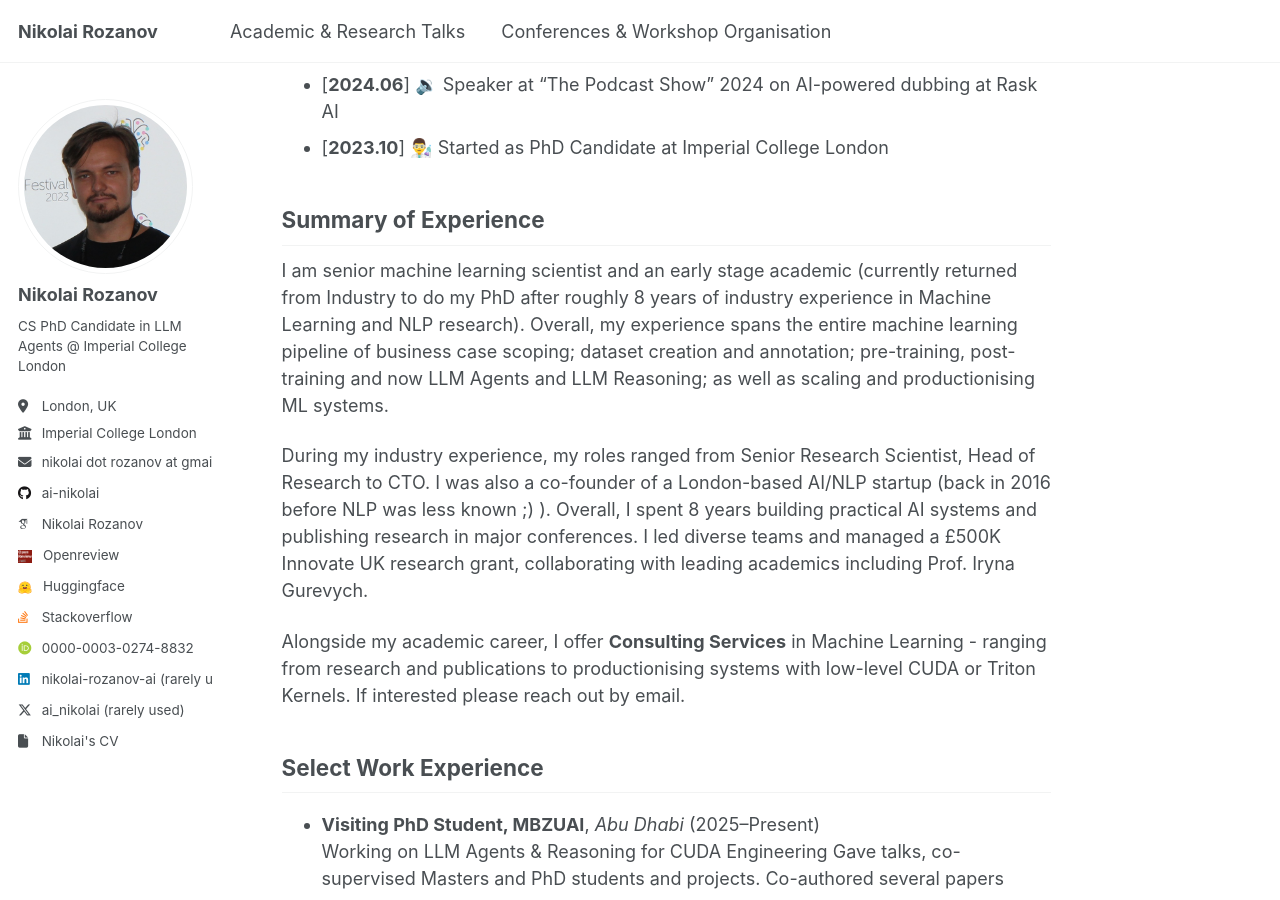
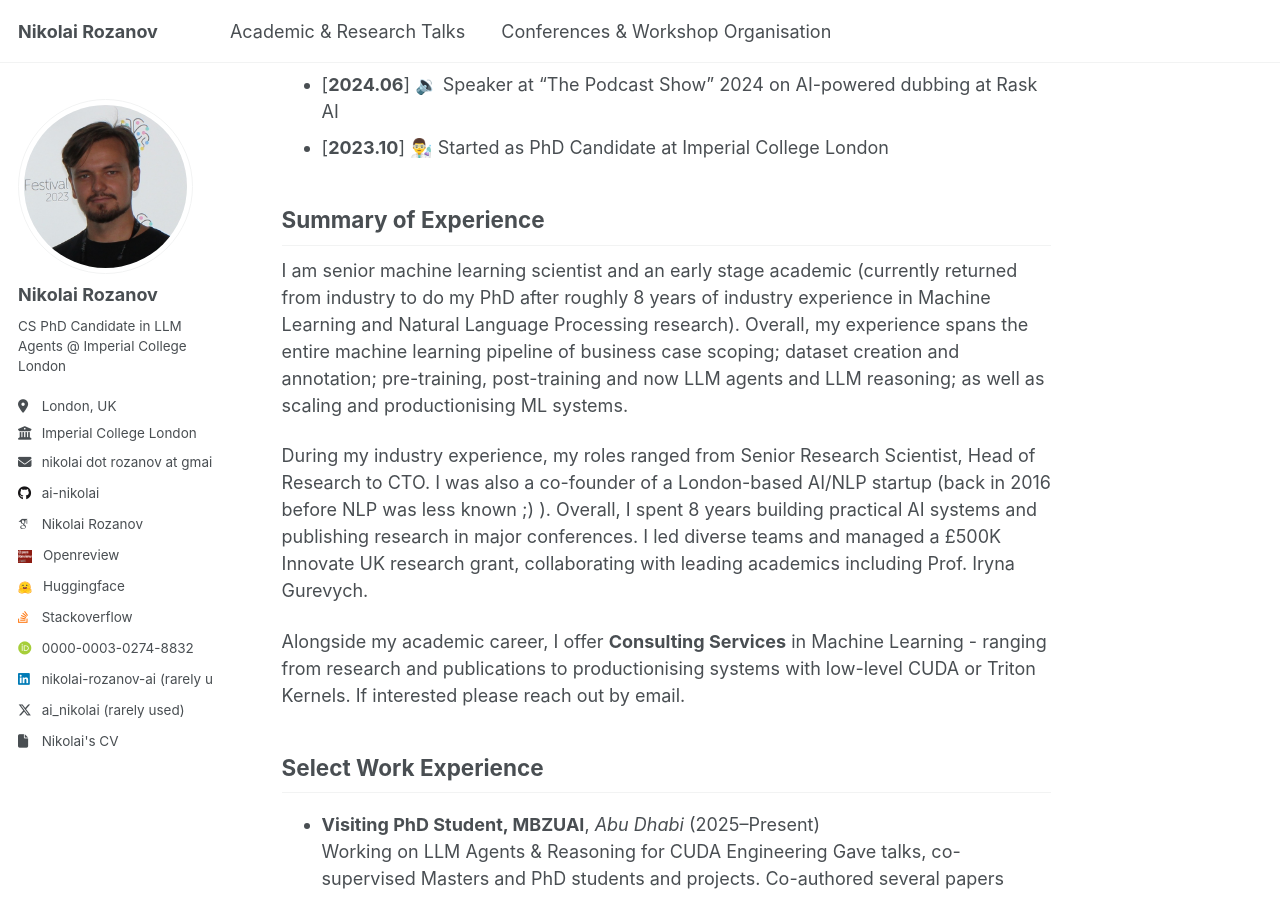
Before and after one commit to ai-nikolai/ai-nikolai.github.io, a Jekyll site: the page built from _pages/about.md, in a window 1280 px wide and 900 px high, scrolled down 838 px. Built offline with Jekyll 4.4.1, drawn with Linux system fonts in a browser that asks for light colours; some web fonts are replaced.

Commit message:
small update

```diff
--- a/_pages/about.md
+++ b/_pages/about.md
@@ -35,7 +35,7 @@
 
 ## Summary of Experience
 
-I am senior machine learning scientist and an early stage academic (currently returned from Industry to do my PhD after roughly 8 years of industry experience in Machine Learning and NLP research). Overall, my experience spans the entire machine learning pipeline of business case scoping; dataset creation and annotation; pre-training, post-training and now LLM Agents and LLM Reasoning; as well as scaling and productionising ML systems.
+I am senior machine learning scientist and an early stage academic (currently returned from industry to do my PhD after roughly 8 years of industry experience in Machine Learning and Natural Language Processing research). Overall, my experience spans the entire machine learning pipeline of business case scoping; dataset creation and annotation; pre-training, post-training and now LLM agents and LLM reasoning; as well as scaling and productionising ML systems.
 
 During my industry experience, my roles ranged from Senior Research Scientist, Head of Research to CTO. I was also a co-founder of a London-based AI/NLP startup (back in 2016 before NLP was less known ;) ). Overall, I spent 8 years building practical AI systems and publishing research in major conferences. I led diverse teams and managed a £500K Innovate UK research grant, collaborating with leading academics including Prof. Iryna Gurevych.
 
```
